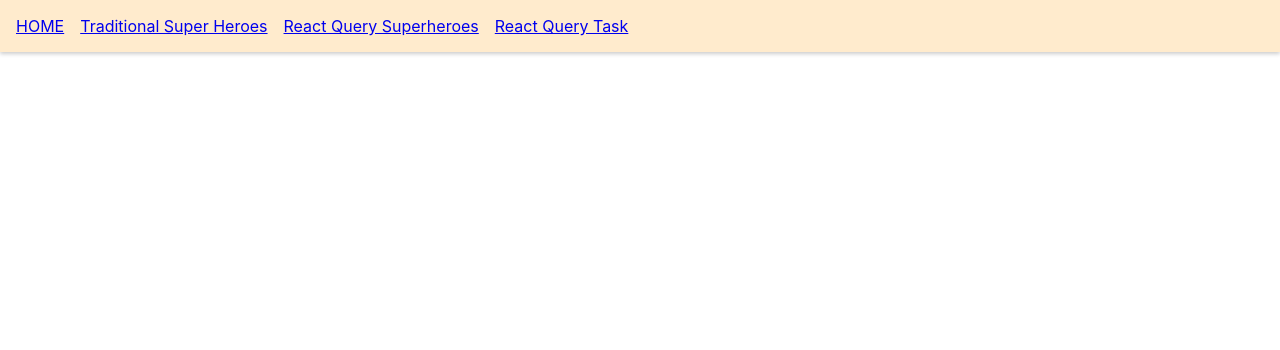
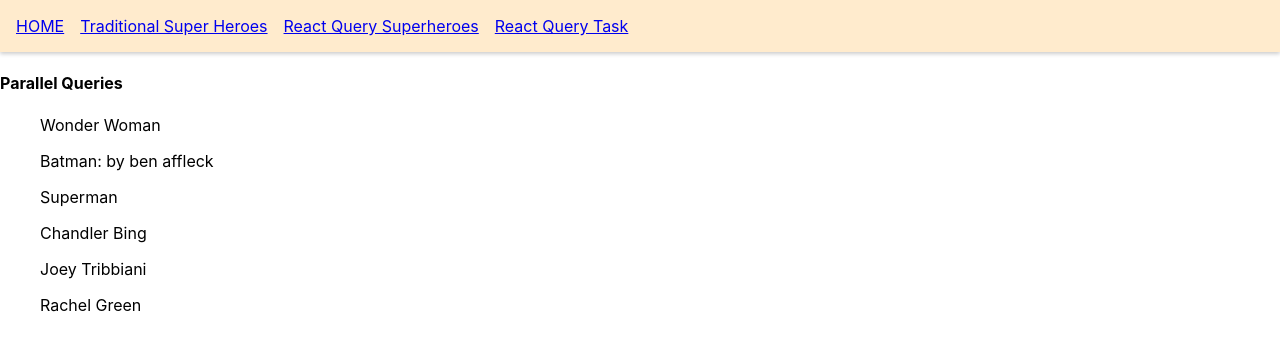
Before and after one commit to roshan-bh91/learning-react-query, a React (Create React App) app: page /rq-parallel-queries in a window 1280 px wide. Shown: the top 350 px of the page. Built offline with nearby package versions, Linux system fonts and the light colour scheme; data requests are answered from the project's data file.

Commit message:
[feat]: parallel and dynamic parallel learnings added

```diff
--- a/db.json
+++ b/db.json
@@ -37,6 +37,19 @@
       "superhero_name": "Aquaman",
       "superhero_alter_ego": "Arthur Curry"
     }
+  ],
+  "friends": [
+    {
+      "id": "1",
+      "name": "Chandler Bing"
+    },
+    {
+      "id": "2",
+      "name": "Joey Tribbiani"
+    },
+    {
+      "id": "3",
+      "name": "Rachel Green"
+    }
   ]
-
 }
--- /dev/null
+++ b/src/pages/RQDynamicParallel.page.jsx
@@ -0,0 +1,20 @@
+import axios from "axios";
+import { useQueries } from "react-query";
+const fetchSuperheroData = (superhero_id) => {
+  return axios.get(
+    `http://localhost:4000/superheroes?superhero_id=${superhero_id}`
+  );
+};
+const RQDynamicParallelPage = ({ heroIds }) => {
+  const queryResults = useQueries(
+    heroIds.map((everyId) => {
+      return {
+        queryKey: ["super-hero-id", everyId],
+        queryFn: () => fetchSuperheroData(everyId),
+      };
+    })
+  );
+  console.log({ queryResults });
+  return <div>Dynamic Parallel Queries</div>;
+};
+export { RQDynamicParallelPage };
--- /dev/null
+++ b/src/pages/RQParallelQueries.jsx
@@ -0,0 +1,63 @@
+import { useQuery } from "react-query";
+import axios from "axios";
+const fetchSuperheroes = () => {
+  return axios.get("http://localhost:4000/superheroes");
+};
+const fetchFriends = () => {
+  return axios.get("http://localhost:4000/friends");
+};
+const RQParallelQueries = () => {
+  const { data: superhero_data } = useQuery(
+    ["superheroes-pq"],
+    fetchSuperheroes
+  );
+  const { data: friends_data } = useQuery(["friends-pq"], fetchFriends);
+  return (
+    <div>
+      <h4>Parallel Queries</h4>
+      {/* Code for non transformed data */}
+      <>
+        {superhero_data?.data.length === 0 ? (
+          <h4>No superhero found</h4>
+        ) : (
+          <ul>
+            {superhero_data?.data.map((everySuperhero) => {
+              return (
+                <div key={everySuperhero.superhero_id}>
+                  <p>{everySuperhero.superhero_name}</p>
+                  {/* <Link
+                    to={`/rq-superheroes-page/${everySuperhero.superhero_id}`}
+                  >
+                    Check here
+                  </Link> */}
+                </div>
+              );
+            })}
+          </ul>
+        )}
+      </>
+      {/* Code for non transformed data */}
+      <>
+        {friends_data?.data.length === 0 ? (
+          <h4>No friends found</h4>
+        ) : (
+          <ul>
+            {friends_data?.data.map((everySuperhero) => {
+              return (
+                <div key={everySuperhero.id}>
+                  <p>{everySuperhero.name}</p>
+                  {/* <Link
+                    to={`/rq-superheroes-page/${everySuperhero.superhero_id}`}
+                  >
+                    Check here
+                  </Link> */}
+                </div>
+              );
+            })}
+          </ul>
+        )}
+      </>
+    </div>
+  );
+};
+export { RQParallelQueries };
--- a/src/pages/index.js
+++ b/src/pages/index.js
@@ -3,3 +3,5 @@ export * from "./SuperheroesPage";
 export * from "./RQSuperheroesPage";
 export * from "./RQTaskPage";
 export * from "./RQSingleSuperhero";
+export * from "./RQParallelQueries";
+export * from "./RQDynamicParallel.page";
--- a/src/routes/WebappRoutes.jsx
+++ b/src/routes/WebappRoutes.jsx
@@ -1,10 +1,12 @@
 import { Routes, Route } from "react-router-dom";
 import {
   Homepage,
+  RQParallelQueries,
   RQSingleSuperhero,
   RQSuperheroesPage,
   RQTaskPage,
   SuperheroesPage,
+  RQDynamicParallelPage,
 } from "../pages";
 const WebappRoutes = () => {
   return (
@@ -17,6 +19,8 @@ const WebappRoutes = () => {
         path={`/rq-superheroes-page/:id`}
         element={<RQSingleSuperhero />}
       />
+      <Route path="/rq-parallel-queries" element={<RQParallelQueries />} />
+      <Route path="/rq-dynamic-parallel" element={<RQDynamicParallelPage heroIds={[11,12]}/>} />
     </Routes>
   );
 };
```
